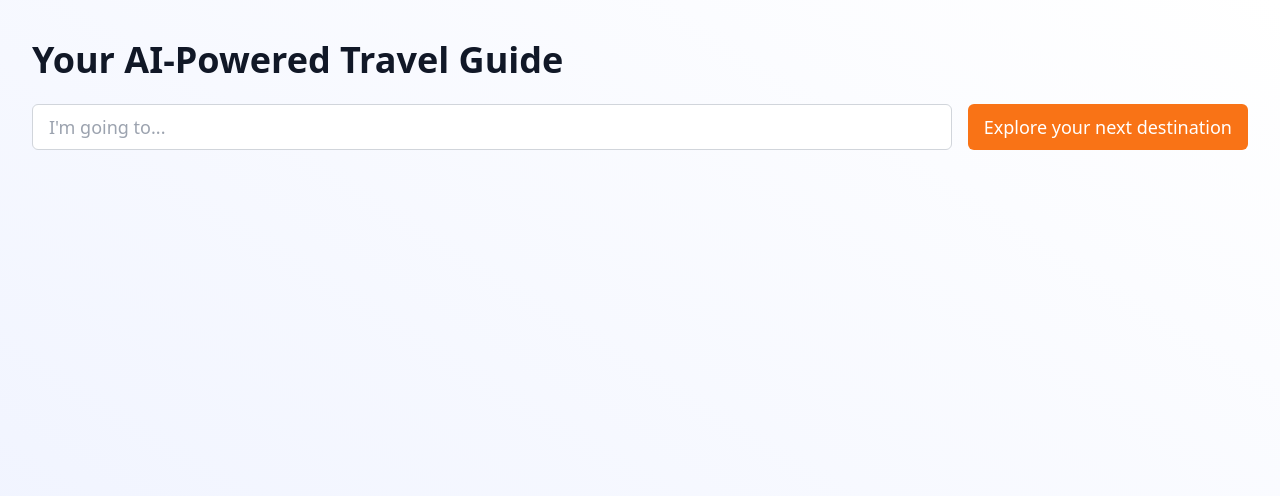
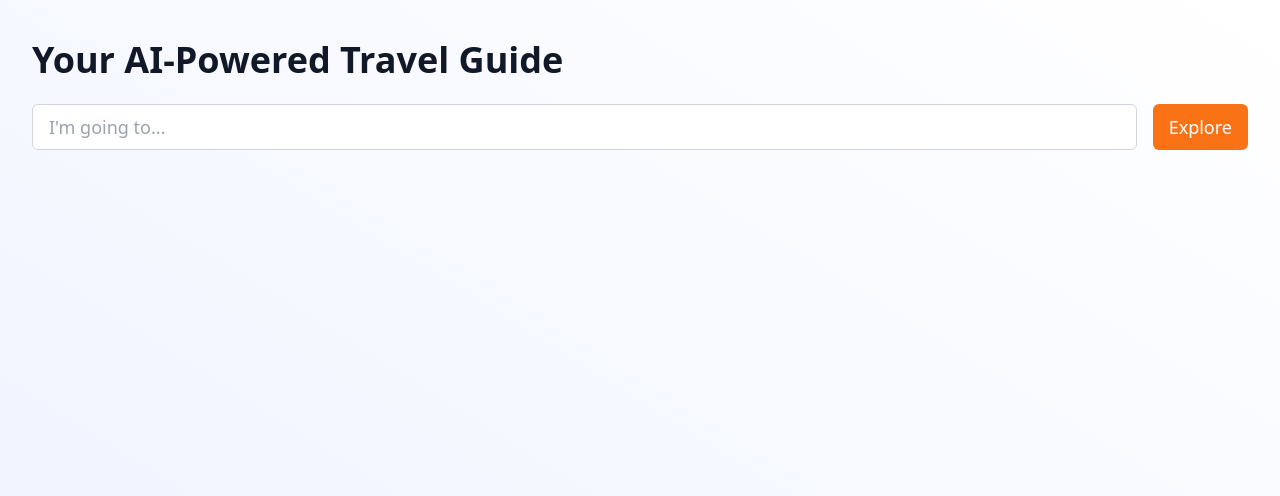
Before and after one commit to taraschuiko/ai-travel-guide, a React (Vite) app: page / in a window 1280 px wide. Shown: the top 496 px of the page. Built offline with nearby package versions, Linux system fonts and the light colour scheme.

Commit message:
Fixed search min width

```diff
--- a/src/components/Header.jsx
+++ b/src/components/Header.jsx
@@ -18,13 +18,13 @@ const Header = ({ place, setPlace, handleSearch }) => (
             handleSearch();
           }
         }}
-        className="flex-grow px-4 py-2 mr-4 text-lg border border-gray-300 rounded-md focus:outline-none focus:ring-2 focus:ring-blue-500"
+        className="flex-grow min-w-0 px-4 py-2 mr-4 text-lg border border-gray-300 rounded-md focus:outline-none focus:ring-2 focus:ring-blue-500"
       />
       <button
         className="px-4 py-2 text-lg text-white bg-orange-500 rounded-md focus:outline-none focus:ring-2 focus:ring-blue-500"
         onClick={() => handleSearch()}
       >
-        Explore your next destination
+        Explore
       </button>
     </div>
   </header>
```
